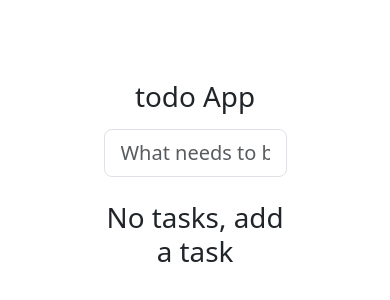
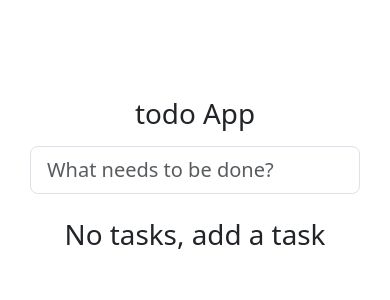
Before and after one commit to 4GeeksAcademy/reneruano95-to-do-app, a React app: page / in a window 390 px wide. Shown: the part 244-544 px from the top of the page. Built offline with nearby package versions, Linux system fonts and the light colour scheme.

Commit message:
another changes

```diff
--- a/src/component/ToDoApp.jsx
+++ b/src/component/ToDoApp.jsx
@@ -27,7 +27,7 @@ const ToDoApp = () => {
 
     return (
 
-        <div className='col-6'>
+        <div className='col-sm-12 col-md-6'>
             <InputArea
                 placeholder="What needs to be done?"
                 value={inputText}
--- a/src/component/ToDoList.jsx
+++ b/src/component/ToDoList.jsx
@@ -11,7 +11,7 @@ const ToDoList = (props) => {
     <ListGroup className='mt-2 p-0'>
       {props.toDoItems.map((item, index) => {
         return (
-          <ListGroup.Item className='list d-flex justify-content-between' >
+          <ListGroup.Item className='list d-flex justify-content-between' variant='light' >
             <div id={index} key={index}>{item}</div>
 
             <div className='delete-icon' onClick={props.onClick} >
```
